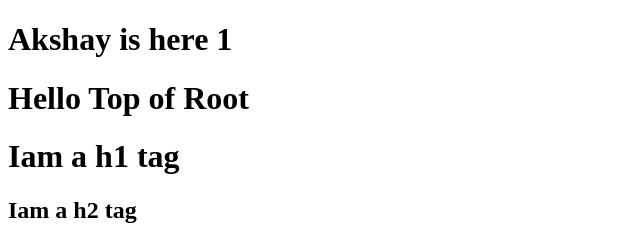
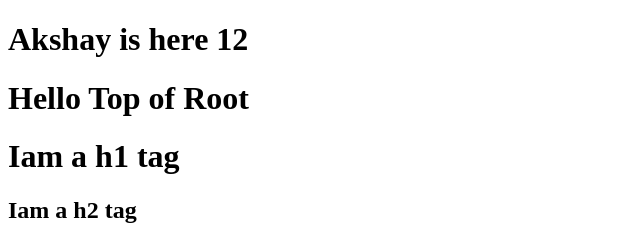
Before and after one commit to Yamunathikkireddi/namaste-react, a plain HTML site: page index.html in a window 1280 px wide. Shown: the top 240 px of the page, 0-640 px from the left. Drawn offline with nearby package versions, Linux system fonts and the light colour scheme.

Commit message:
episode-01

```diff
--- a/index.html
+++ b/index.html
@@ -7,7 +7,7 @@
 </head>
 <body>
     <div id = "header">
-        <h1>Akshay is here 1</h1>
+        <h1>Akshay is here 12</h1>
     </div>
     <h1>Hello Top of Root</h1>
     <div id="root">
```
